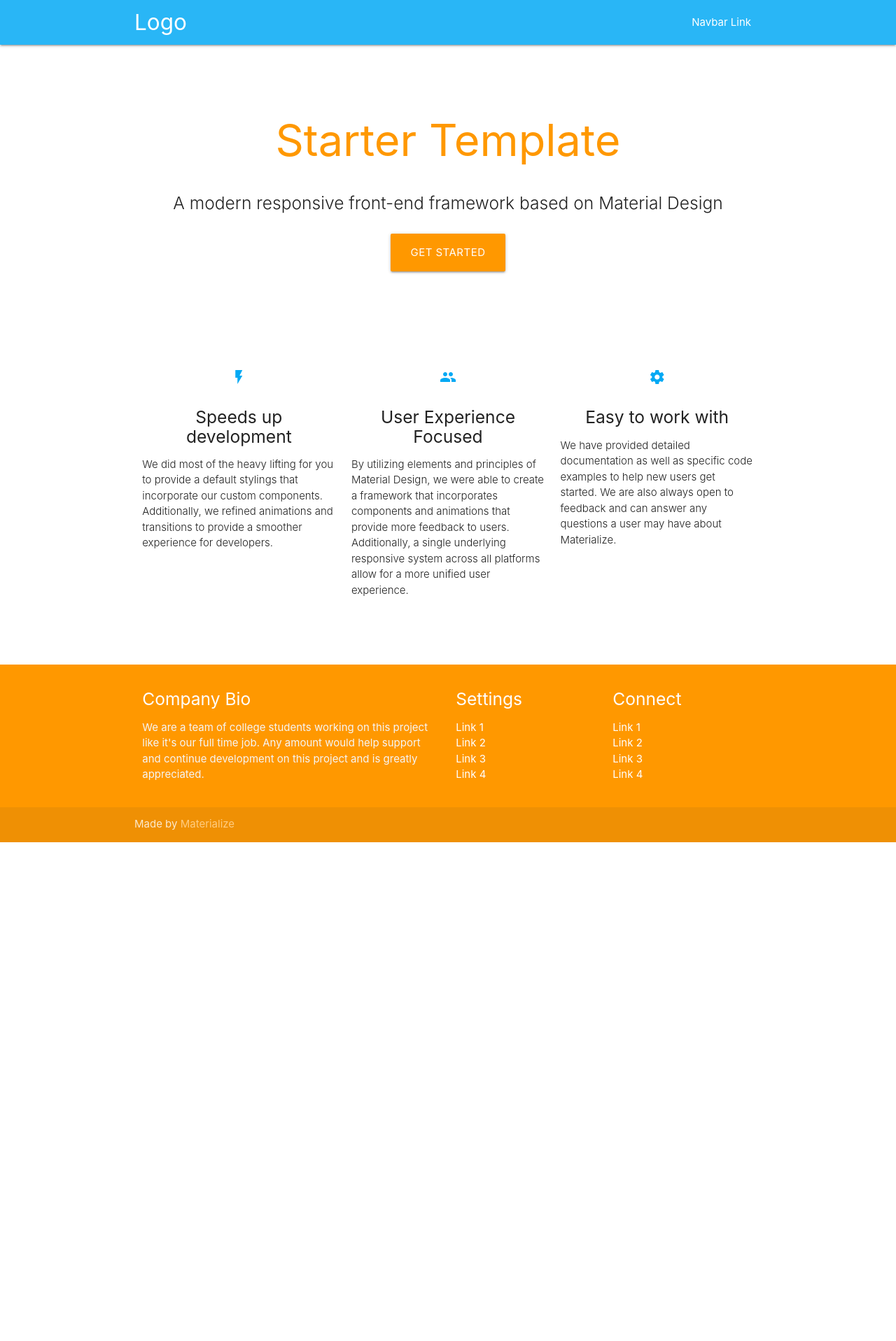
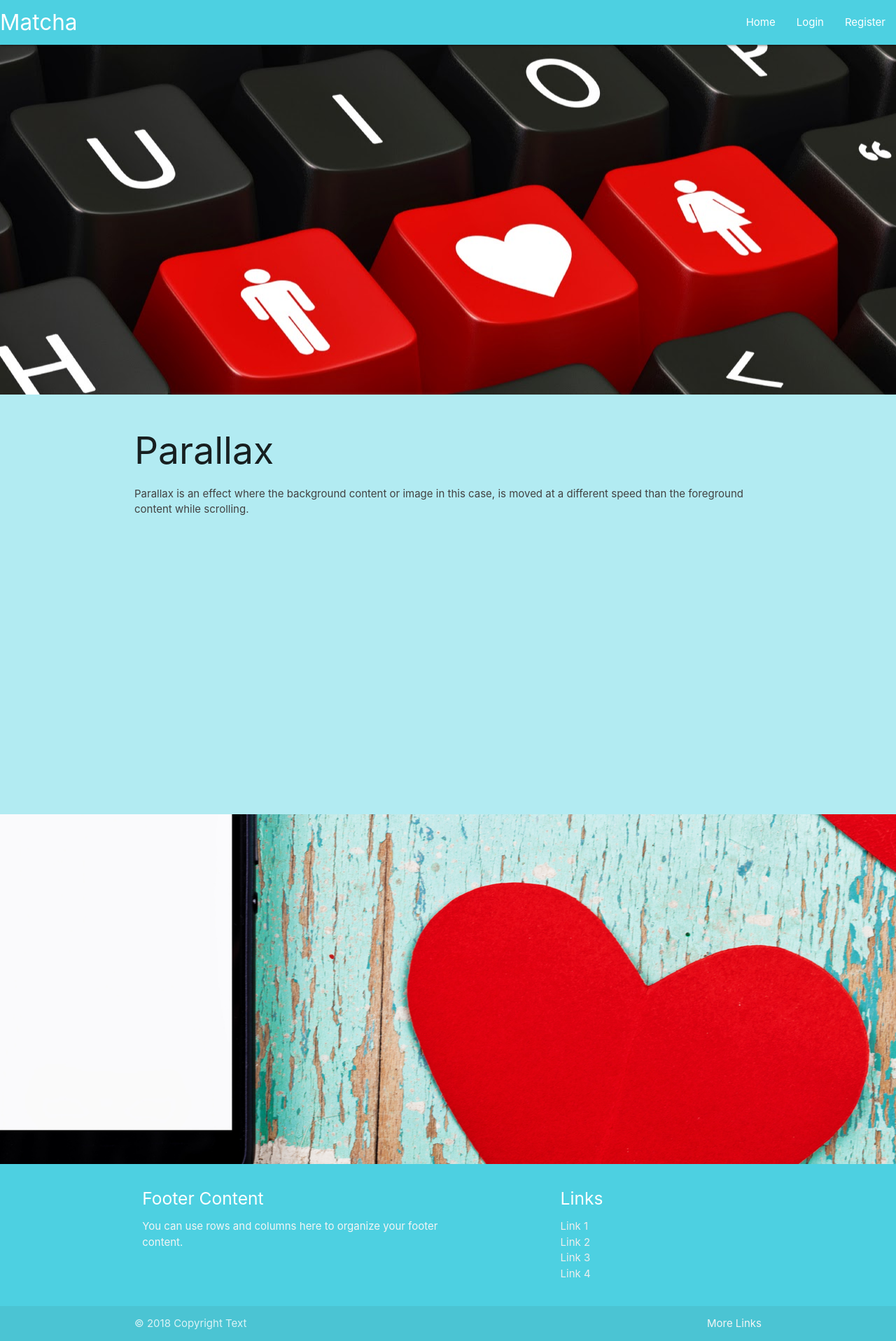
Before and after one commit to Madranko/Matcha, a PHP site: page /views/index.html in a window 1280 px wide. Shown: the whole page at 70% size. Before the commit the page ends 1204 px from the top, so only its background shows below. Run offline with PHP 8.4, Linux system fonts and the light colour scheme; some libraries are stand-ins or nearby versions.

Commit message:
added index page and images (paralax, header, footer)

```diff
--- /dev/null
+++ b/public/css/styles.css
@@ -0,0 +1,9 @@
+body {
+  display: flex;
+  min-height: 100vh;
+  flex-direction: column;
+}
+
+main {
+  flex: 1 0 auto;
+}
--- a/public/index.php
+++ b/public/index.php
@@ -15,7 +15,7 @@ use \Psr\Http\Message\ResponseInterface as Response;
 
 $container['view'] = new \Slim\Views\PhpRenderer('../public/views');
 
-$app->get('/hello', function (Request $request, Response $response, array $args) {
+$app->get('/', function (Request $request, Response $response, array $args) {
 	return $this->view->render($response, 'index.html');
 });
 
--- a/public/views/index.html
+++ b/public/views/index.html
@@ -8,115 +8,105 @@
   <!-- CSS  -->
   <link href="https://fonts.googleapis.com/icon?family=Material+Icons" rel="stylesheet">
   <link href="../css/materialize.css" type="text/css" rel="stylesheet" media="screen,projection"/>
-  <link href="../css/style.css" type="text/css" rel="stylesheet" media="screen,projection"/>
+  <link href="../css/styles.css" type="text/css" rel="stylesheet" media="screen,projection"/>
 </head>
     <body>
-  <nav class="light-blue lighten-1" role="navigation">
-    <div class="nav-wrapper container"><a id="logo-container" href="#" class="brand-logo">Logo</a>
-      <ul class="right hide-on-med-and-down">
-        <li><a href="#">Navbar Link</a></li>
+        <!-- <nav>
+            <div class="nav-wrapper">
+                <a href="#" class="brand-logo">Logo</a>
+                <ul id="nav-mobile" class="right hide-on-med-and-down">
+                    <li><a href="#">Home</a></li>
+                    <li><a href="#">Login</a></li>
+                    <li><a href="#">Register</a></li>
                 </ul>
-
-      <ul id="nav-mobile" class="sidenav">
-        <li><a href="#">Navbar Link</a></li>
-      </ul>
-      <a href="#" data-target="nav-mobile" class="sidenav-trigger"><i class="material-icons">menu</i></a>
             </div>
         </nav>
-  <div class="section no-pad-bot" id="index-banner">
-    <div class="container">
-      <br><br>
-      <h1 class="header center orange-text">Starter Template</h1>
-      <div class="row center">
-        <h5 class="header col s12 light">A modern responsive front-end framework based on Material Design</h5>
-      </div>
-      <div class="row center">
-        <a href="http://materializecss.com/getting-started.html" id="download-button" class="btn-large waves-effect waves-light orange">Get Started</a>
-      </div>
-      <br><br>
-
+        <ul class="sidenav" id="mobile-demo">
+            <li><a href="#">Home</a></li>
+            <li><a href="#">Login</a></li>
+            <li><a href="#">Register</a></li>
+        </ul> -->
+    <nav>
+    <div class="nav-wrapper cyan lighten-2">
+        <div class="col s9 offset-s3">
+        <a href="#!" class="brand-logo">Matcha</a>
+        <a href="#" data-target="mobile-demo" class="sidenav-trigger"><i class="material-icons">menu</i></a>
+      <ul class="right hide-on-med-and-down">
+          <li><a href="#">Home</a></li>
+          <li><a href="#">Login</a></li>
+          <li><a href="#">Register</a></li>
+      </ul>
   </div>
     </div>
+  </nav>
 
-
-  <div class="container">
-    <div class="section">
-
-      <!--   Icon Section   -->
-      <div class="row">
-        <div class="col s12 m4">
-          <div class="icon-block">
-            <h2 class="center light-blue-text"><i class="material-icons">flash_on</i></h2>
-            <h5 class="center">Speeds up development</h5>
-
-            <p class="light">We did most of the heavy lifting for you to provide a default stylings that incorporate our custom components. Additionally, we refined animations and transitions to provide a smoother experience for developers.</p>
+  <ul class="sidenav cyan lighten-5" id="mobile-demo">
+      <li><a href="#">Home</a></li>
+      <li><a href="#">Login</a></li>
+      <li><a href="#">Register</a></li>
+  </ul>
+  <main>
+      <div class="parallax-container">
+           <div class="parallax"><img src="../images/paralax-1.jpeg"></div>
+         </div>
+         <div class="section  cyan lighten-4" style="height: 40em">
+           <div class="row container">
+             <h2 class="header">Parallax</h2>
+             <p class="grey-text text-darken-3 lighten-3">Parallax is an effect where the background content or image in this case, is moved at a different speed than the foreground content while scrolling.</p>
            </div>
          </div>
-
-        <div class="col s12 m4">
-          <div class="icon-block">
-            <h2 class="center light-blue-text"><i class="material-icons">group</i></h2>
-            <h5 class="center">User Experience Focused</h5>
-
-            <p class="light">By utilizing elements and principles of Material Design, we were able to create a framework that incorporates components and animations that provide more feedback to users. Additionally, a single underlying responsive system across all platforms allow for a more unified user experience.</p>
+         <div class="parallax-container">
+           <div class="parallax"><img src="../images/paralax-2.jpg"></div>
          </div>
-        </div>
-
-        <div class="col s12 m4">
-          <div class="icon-block">
-            <h2 class="center light-blue-text"><i class="material-icons">settings</i></h2>
-            <h5 class="center">Easy to work with</h5>
-
-            <p class="light">We have provided detailed documentation as well as specific code examples to help new users get started. We are also always open to feedback and can answer any questions a user may have about Materialize.</p>
-          </div>
-        </div>
-      </div>
-
-    </div>
-    <br><br>
-  </div>
-
-  <footer class="page-footer orange">
+</main>
+  <footer class="page-footer cyan lighten-2">
            <div class="container">
              <div class="row">
                <div class="col l6 s12">
-          <h5 class="white-text">Company Bio</h5>
-          <p class="grey-text text-lighten-4">We are a team of college students working on this project like it's our full time job. Any amount would help support and continue development on this project and is greatly appreciated.</p>
-
-
+                 <h5 class="white-text">Footer Content</h5>
+                 <p class="grey-text text-lighten-4">You can use rows and columns here to organize your footer content.</p>
                </div>
-        <div class="col l3 s12">
-          <h5 class="white-text">Settings</h5>
+               <div class="col l4 offset-l2 s12">
+                 <h5 class="white-text">Links</h5>
                  <ul>
-            <li><a class="white-text" href="#!">Link 1</a></li>
-            <li><a class="white-text" href="#!">Link 2</a></li>
-            <li><a class="white-text" href="#!">Link 3</a></li>
-            <li><a class="white-text" href="#!">Link 4</a></li>
-          </ul>
-        </div>
-        <div class="col l3 s12">
-          <h5 class="white-text">Connect</h5>
-          <ul>
-            <li><a class="white-text" href="#!">Link 1</a></li>
-            <li><a class="white-text" href="#!">Link 2</a></li>
-            <li><a class="white-text" href="#!">Link 3</a></li>
-            <li><a class="white-text" href="#!">Link 4</a></li>
+                   <li><a class="grey-text text-lighten-3" href="#!">Link 1</a></li>
+                   <li><a class="grey-text text-lighten-3" href="#!">Link 2</a></li>
+                   <li><a class="grey-text text-lighten-3" href="#!">Link 3</a></li>
+                   <li><a class="grey-text text-lighten-3" href="#!">Link 4</a></li>
                  </ul>
                </div>
              </div>
            </div>
            <div class="footer-copyright">
              <div class="container">
-      Made by <a class="orange-text text-lighten-3" href="http://materializecss.com">Materialize</a>
+             © 2018 Copyright Text
+             <a class="grey-text text-lighten-4 right" href="#!">More Links</a>
              </div>
            </div>
     </footer>
 
 
-  <!--  Scripts-->
+
+
+
+
+
+
+
+
+
+
+
+
   <script src="https://code.jquery.com/jquery-2.1.1.min.js"></script>
   <script src="../js/materialize.js"></script>
-  <script src="../js/init.js"></script>
-
+  <script>
+  $(document).ready(function(){
+    $('.sidenav').sidenav();
+  });
+  $(document).ready(function(){
+  $('.parallax').parallax();
+});
+  </script>
 </body>
 </html>
```
Also changed, not shown: public/images/paralax-1.jpeg (added), public/images/paralax-2.jpg (added), 1 other file. Lines whose indentation alone changed are shown as unchanged.
